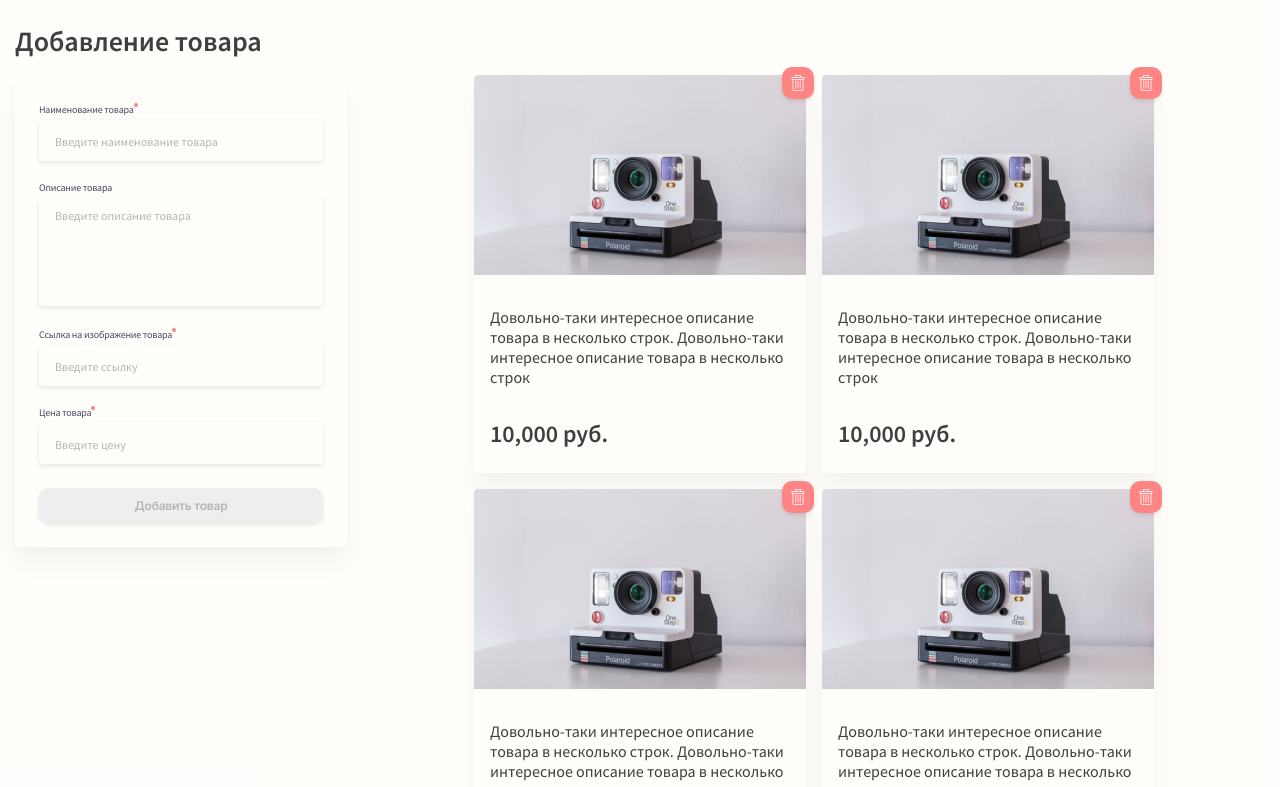
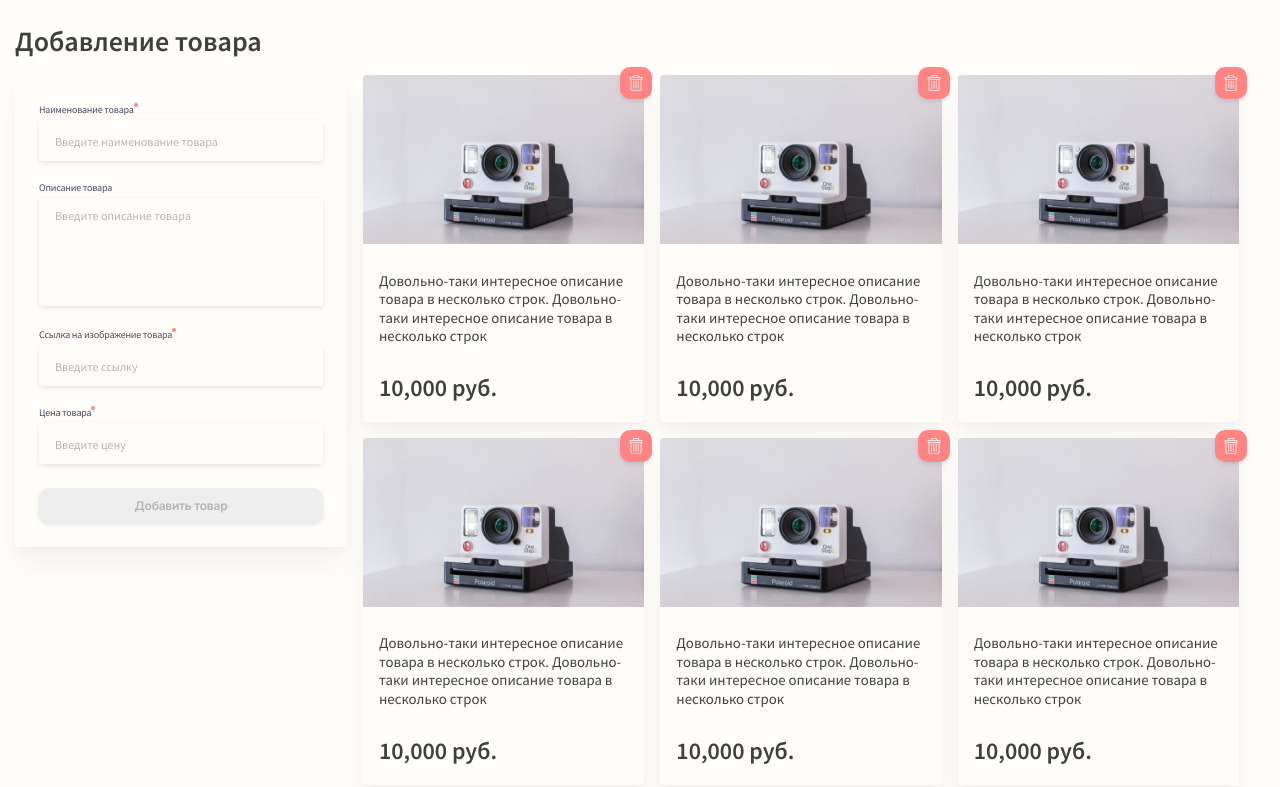
Before and after one commit to bar-min/goods-app, a Vue app: page / in a window 1280 px wide. Shown: the top 787 px of the page. Built offline with nearby package versions, Linux system fonts and the light colour scheme.

Commit message:
add transition-group in list component

```diff
--- a/src/components/ProductList.vue
+++ b/src/components/ProductList.vue
@@ -1,7 +1,8 @@
 <template>
   <div class="products">
     <div class="products__container">
-      <div class="products__card card" v-for="product in products" :key="product.title">
+        <transition-group name="list">
+        <div class="products__card card" v-for="product in products" :key="product.id">
 
           <div class="card__picture">
             <img :src="product.url" alt="product">
@@ -17,6 +18,7 @@
 
           <div @click="deleteProduct(product.id)" class="card__remove"></div>
         </div>
+        </transition-group>
     </div>
   </div>
 </template>
--- a/src/styles/products.scss
+++ b/src/styles/products.scss
@@ -1,9 +1,13 @@
 .products{
+  flex: 1 1 auto;
+
   &__container{
     display: flex;
     flex-flow: row wrap;
-    justify-content: center;
     gap: 16px;
+    @media(max-width: 1200px){
+      justify-content: space-evenly;
+    }
     @include adaptiveValue('gap', 16, 32, 680, 320, 1);
   }
 
@@ -13,6 +17,7 @@
     background-color: #FFFEFB;
     box-shadow: 0px 20px 30px rgba(0, 0, 0, 0.04), 0px 6px 10px rgba(0, 0, 0, 0.02);
     border-radius: 4px;
+    @include adaptiveValue('flex-basis', 332, 256, 1440, 1200, 1);
 
     &__picture{
       position: relative;
@@ -32,6 +37,8 @@
       flex-direction: column;
       gap: 16px;
       padding: 16px 16px 24px 16px;
+      @include adaptiveValue('gap', 16, 8, 1400, 1200, 1);
+      @include adaptiveValue('padding-bottom', 24, 16, 1400, 1200, 1);
       @include adaptiveValue('gap', 16, 8, 680, 320, 1);
     }
     &__title{
@@ -43,6 +50,7 @@
     }
     &__text{
       line-height: 125%;
+      @include adaptiveValue('font-size', 16, 14, 1400, 1200, 1);
       @include adaptiveValue('font-size', 16, 14, 680, 320, 1);
     }
     &__price{
--- a/src/styles/styles.scss
+++ b/src/styles/styles.scss
@@ -29,3 +29,5 @@ $fontFamilySecond: 'Inter', sans-serif;
 @import 'menu.scss';
 
 @import 'products.scss';
+
+@import 'transition.scss';
--- /dev/null
+++ b/src/styles/transition.scss
@@ -0,0 +1,14 @@
+.list-enter-active {
+  transition: all 0.8s ease-out;
+}
+.list-leave-active{
+  display: none;
+}
+
+.list-enter-from{
+  opacity: 0;
+  transform: translateY(20px);
+}
+.list-move{
+  transition: all 0.8s;
+}
```
Lines whose indentation alone changed are shown as unchanged.
